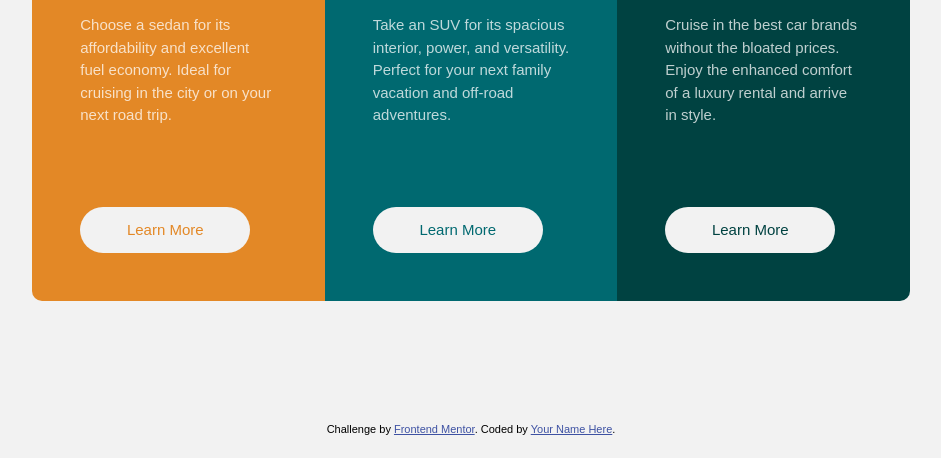
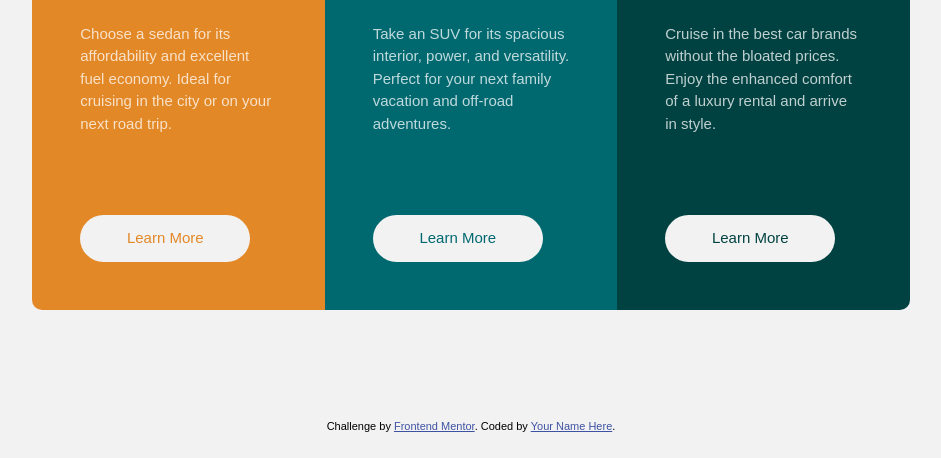
Before and after one commit to DeivissonLisboa/3-column-preview-card-component, a plain HTML site: page index.html in a window 1280 px wide. Shown: the part 342-800 px from the top of the page, without its empty margins (169-1110 px from the left). Drawn offline with Linux system fonts and the light colour scheme.

Commit message:
Move attribution

```diff
--- a/index.html
+++ b/index.html
@@ -59,13 +59,14 @@
           <button>Learn More</button>
         </section>
       </div>
-
+    </main>
+    <footer>
       <div class="attribution">
         Challenge by
         <a href="https://www.frontendmentor.io?ref=challenge" target="_blank"
           >Frontend Mentor</a
         >. Coded by <a href="#">Your Name Here</a>.
       </div>
-    </main>
+    </footer>
   </body>
 </html>
--- a/style.css
+++ b/style.css
@@ -174,6 +174,11 @@ body {
   margin-bottom: -4px;
 }
 
+.attribution {
+  margin-inline: auto;
+  margin-bottom: 1.5rem;
+}
+
 @media (min-width: 65em) {
   .container {
     width: 65em;
@@ -184,4 +189,10 @@ body {
   .card button {
     margin-top: 5rem;
   }
+
+  footer {
+    width: 100%;
+    position: absolute;
+    bottom: 0;
+  }
 }
```
